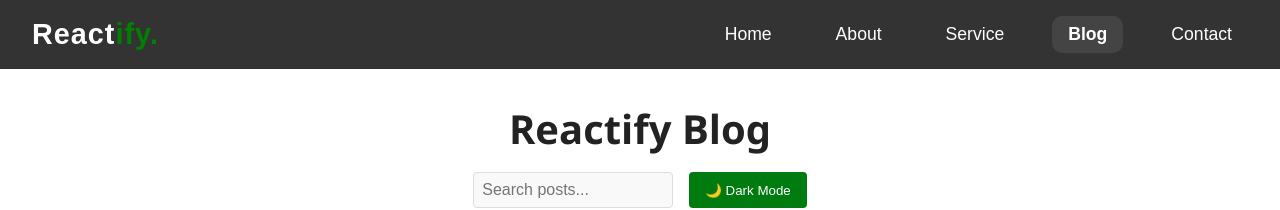
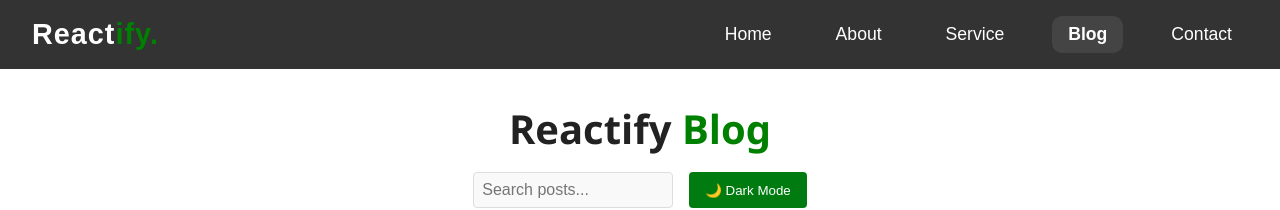
Before and after one commit to workmdirfan29/ReactJs_StartUPCode, a React (Vite) app: page /blog in a window 1280 px wide. Shown: the top 210 px of the page. Built offline with nearby package versions, Linux system fonts and the light colour scheme.

Commit message:
Blog Update

```diff
--- a/src/components/Blog/Blog.css
+++ b/src/components/Blog/Blog.css
@@ -28,7 +28,9 @@
   align-items: center;
   margin-bottom: 2rem;
 }
-
+.blog-title span{
+  color: #008000;
+}
 .blog-title {
   font-size: 2.5rem;
   margin: 0;
--- a/src/components/Blog/Blog.jsx
+++ b/src/components/Blog/Blog.jsx
@@ -36,7 +36,7 @@ const Blog = () => {
   return (
     <div className={`blog-wrapper ${darkMode ? 'dark' : ''}`}>
       <div className="blog-header">
-        <h1 className="blog-title">Reactify Blog</h1>
+        <h1 className="blog-title">Reactify <span>Blog</span></h1>
         <div className="blog-controls">
           <input
             type="text"
```
